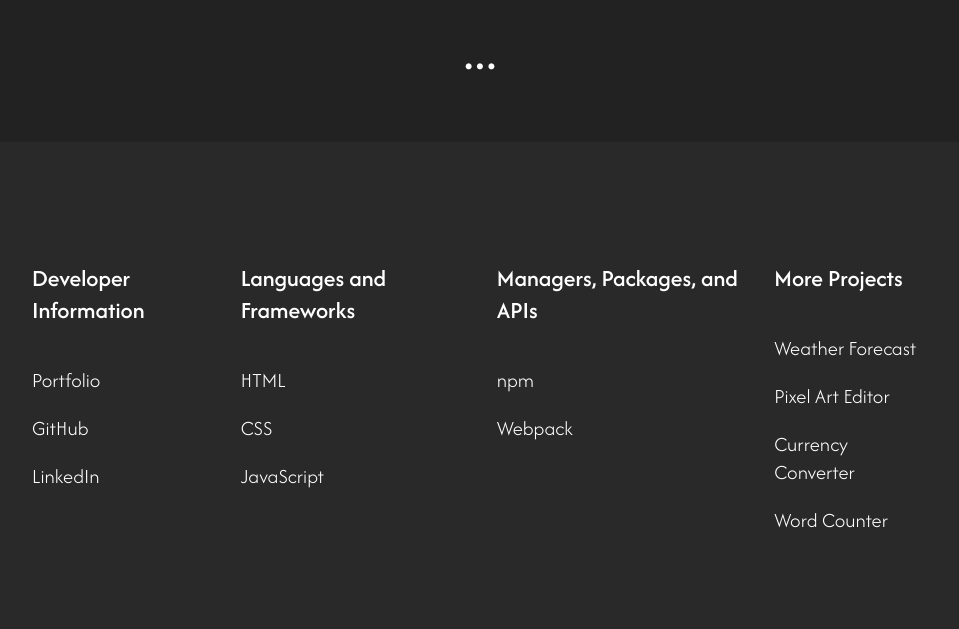
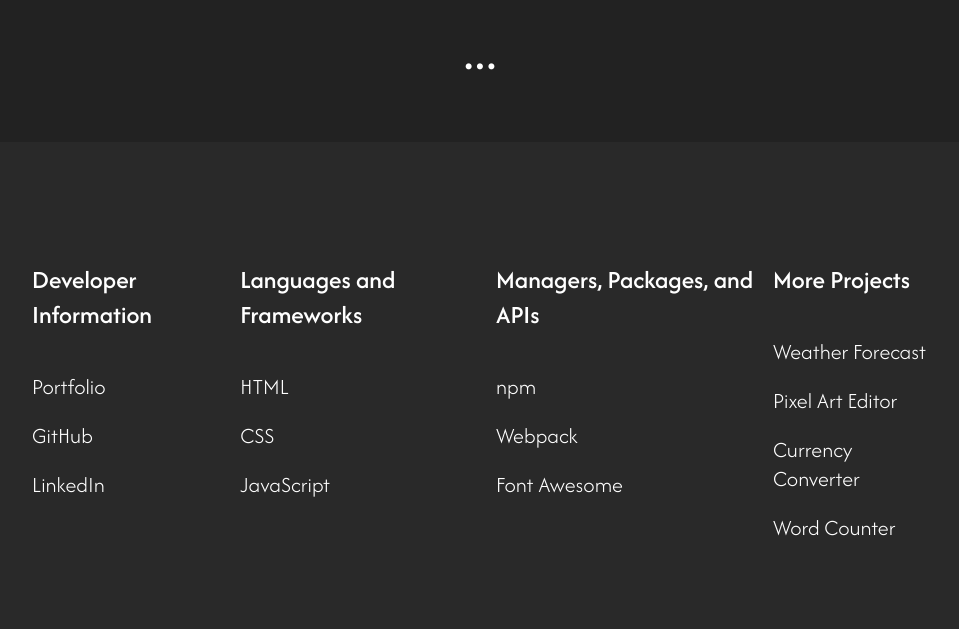
Before and after one commit to lyndonpanton/recursion, a website built with webpack: page src/template.html in a window 1280 px wide. Shown: the part 975-1604 px from the top of the page, without its empty margins (160-1119 px from the left). Built offline with nearby package versions, Linux system fonts and the light colour scheme.

```diff
--- a/src/css/styles.css
+++ b/src/css/styles.css
@@ -164,14 +164,14 @@
 .developer-list-item {
     margin: 20px 0;
 
-    font-size: 1.3rem;
+    font-size: 1.4rem;
     font-weight: 300;
 }
 
 .developer-list-heading {
     margin: 40px 0;
 
-    font-size: 1.5rem;
+    font-size: 1.6rem;
     font-weight: 500;
 }
 
--- a/src/js/component/Footer.js
+++ b/src/js/component/Footer.js
@@ -258,9 +258,19 @@
         webpackLink.textContent = "Webpack";
         webpack.appendChild(webpackLink);
 
+        let fontAwesome = document.createElement("li");
+        fontAwesome.classList.add("developer-list-item");
+        let fontAwesomeLink = document.createElement("a");
+        fontAwesomeLink.classList.add("developer-list-link");
+        fontAwesomeLink.href = "https://fontawesome.com/"
+        fontAwesomeLink.target = "_blank";
+        fontAwesomeLink.textContent = "Font Awesome";
+        fontAwesome.appendChild(fontAwesomeLink);
+
         component.appendChild(heading);
         component.appendChild(npm);
         component.appendChild(webpack);
+        component.appendChild(fontAwesome);
 
         return component;
     }
```
Also changed, not shown: README.md.
